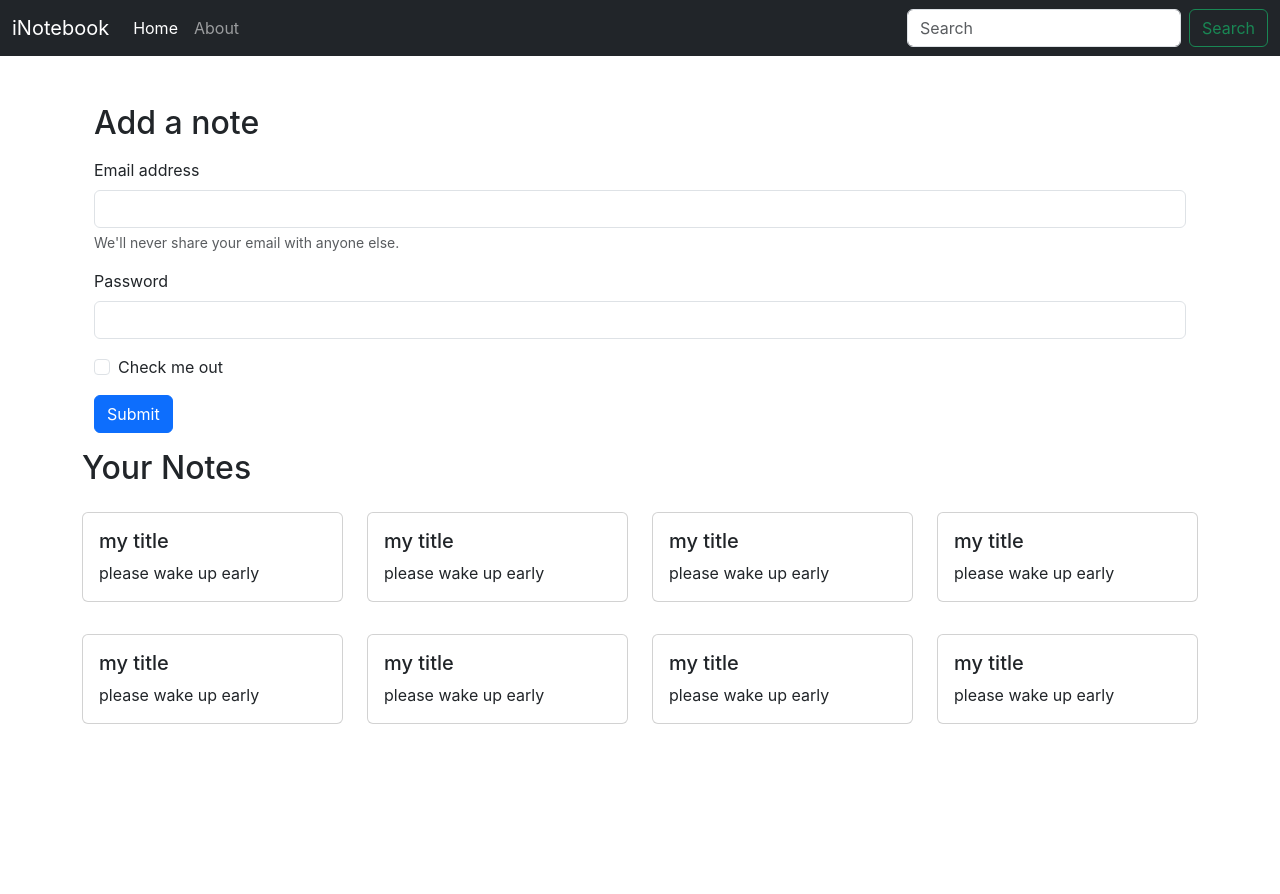
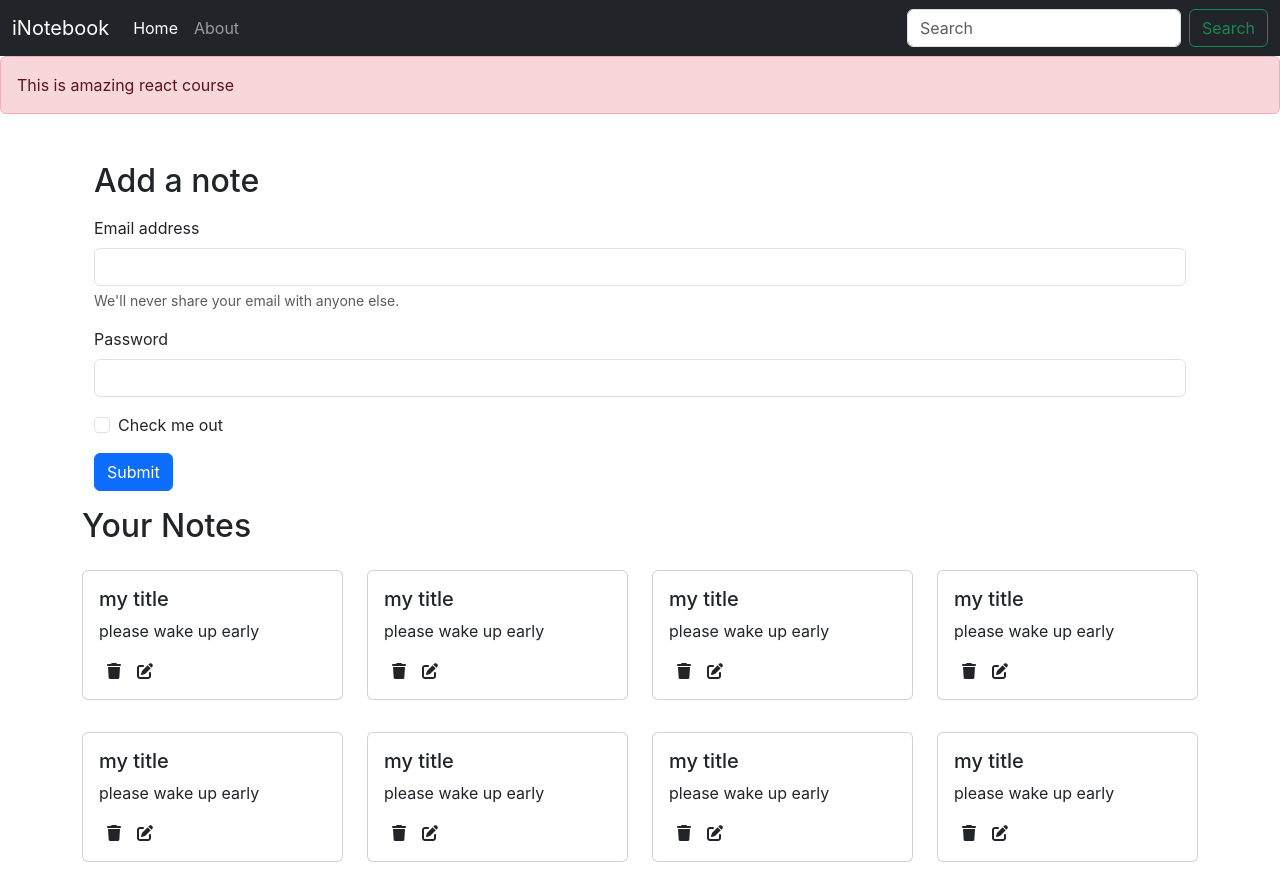
Before and after one commit to parshva555/inotebook, a React (Create React App) app: page / in a window 1280 px wide. Before the commit the page ends 800 px from the top, so only its background shows below. Built offline with nearby package versions, Linux system fonts and the light colour scheme.

Commit message:
Adding font awesome icons

```diff
--- a/public/index.html
+++ b/public/index.html
@@ -40,6 +40,7 @@
       To begin the development, run `npm start` or `yarn start`.
       To create a production bundle, use `npm run build` or `yarn build`.
     -->
+    <script src="https://kit.fontawesome.com/8511b278c6.js" crossorigin="anonymous"></script>
     <script src="https://cdn.jsdelivr.net/npm/bootstrap@5.3.2/dist/js/bootstrap.bundle.min.js" integrity="sha384-C6RzsynM9kWDrMNeT87bh95OGNyZPhcTNXj1NW7RuBCsyN/o0jlpcV8Qyq46cDfL" crossorigin="anonymous"></script>
   </body>
   </body>
--- a/src/App.js
+++ b/src/App.js
@@ -3,6 +3,7 @@
 import Navbar from "./components/Navbar";
 import { BrowserRouter, Routes, Route } from "react-router-dom";
 import NoteState from "./context/notes/NoteState";
+import Alert from "./components/Alert";
 
 function App() {
   return (
@@ -10,6 +11,7 @@
     <NoteState>
       <BrowserRouter>
         <Navbar />
+        <Alert message ="This is amazing react course" />
         <div className="container">
         <Routes>
           <Route path="/" element={<Home />}></Route>
--- /dev/null
+++ b/src/components/Alert.js
@@ -0,0 +1,13 @@
+import React from 'react'
+
+const Alert = (props) => {
+  return (
+    <div>
+        <div class="alert alert-danger" role="alert">
+            {props.message}
+</div>
+    </div>
+  )
+}
+
+export default Alert
--- a/src/components/Home.js
+++ b/src/components/Home.js
@@ -9,7 +9,7 @@
       <h2 className="mt-5">Add a note</h2>
       <form className="my-3" >
         <div className="mb-3">
-          <label for="exampleInputEmail1" className="form-label">
+          <label htmlFor="exampleInputEmail1" className="form-label">
             Email address
           </label>
           <input
@@ -23,7 +23,7 @@
           </div>
         </div>
         <div className="mb-3">
-          <label for="exampleInputPassword1" className="form-label">
+          <label htmlFor="exampleInputPassword1" className="form-label">
             Password
           </label>
           <input
@@ -38,7 +38,7 @@
             className="form-check-input"
             id="exampleCheck1"
           />
-          <label className="form-check-label" for="exampleCheck1">
+          <label className="form-check-label" htmlFor="exampleCheck1">
             Check me out
           </label>
         </div>
--- a/src/components/NoteItem.js
+++ b/src/components/NoteItem.js
@@ -8,6 +8,8 @@
         <div className="card-body">
           <h5 className="card-title">{note.title}</h5>
           <p className="card-text">{note.description}</p>
+          <i class="fa-solid fa-trash mx-2"></i>
+          <i class="fa-solid fa-pen-to-square mx-2"></i>
         </div>
       </div>
     </div>
--- a/src/components/Notes.js
+++ b/src/components/Notes.js
@@ -9,7 +9,7 @@
     <div className="row my-3">
     <h2>Your Notes</h2>
     {notes.map((note)=>{
-      return <NoteItem note={note}/>
+      return <NoteItem key={note._id} note={note}/>
     })}
     </div>
   )
--- a/src/context/notes/NoteState.js
+++ b/src/context/notes/NoteState.js
@@ -3,7 +3,7 @@
 const NoteState = (props) => {
     const notesInitial = [
         {
-          "_id": "65325fca6d90ff21a6801240",
+          "_id": "65325fca6d90ff21a68012401",
           "user": "6532467091bda43f38bd5665",
           "title": "my title",
           "description": "please wake up early",
@@ -12,7 +12,7 @@
           "__v": 0
         },
         {
-          "_id": "65325fca6d90ff21a6801242",
+          "_id": "65325fca6d90ff21a68012422",
           "user": "6532467091bda43f38bd5665",
           "title": " my title",
           "description": "please wake up early",
@@ -21,7 +21,16 @@
           "__v": 0
         },
         {
-            "_id": "65325fca6d90ff21a6801242",
+            "_id": "65325fca6d90ff21a68012423",
+            "user": "6532467091bda43f38bd5665",
+            "title": " my title",
+            "description": "please wake up early",
+            "tag": "personal",
+            "date": "2023-10-20T11:08:58.950Z",
+            "__v": 0
+          },
+          {
+            "_id": "65325fca6d90ff21a68012424",
             "user": "6532467091bda43f38bd5665",
             "title": " my title",
             "description": "please wake up early",
@@ -39,7 +48,7 @@
             "__v": 0
           },
           {
-            "_id": "65325fca6d90ff21a6801242",
+            "_id": "65325fca6d90ff21a68012425",
             "user": "6532467091bda43f38bd5665",
             "title": " my title",
             "description": "please wake up early",
@@ -48,7 +57,7 @@
             "__v": 0
           },
           {
-            "_id": "65325fca6d90ff21a6801242",
+            "_id": "65325fca6d90ff21a68012426",
             "user": "6532467091bda43f38bd5665",
             "title": " my title",
             "description": "please wake up early",
@@ -57,16 +66,7 @@
             "__v": 0
           },
           {
-            "_id": "65325fca6d90ff21a6801242",
-            "user": "6532467091bda43f38bd5665",
-            "title": " my title",
-            "description": "please wake up early",
-            "tag": "personal",
-            "date": "2023-10-20T11:08:58.950Z",
-            "__v": 0
-          },
-          {
-            "_id": "65325fca6d90ff21a6801242",
+            "_id": "65325fca6d90ff21a68012427",
             "user": "6532467091bda43f38bd5665",
             "title": " my title",
             "description": "please wake up early",
--- a/src/index.css
+++ b/src/index.css
@@ -11,3 +11,7 @@
   font-family: source-code-pro, Menlo, Monaco, Consolas, 'Courier New',
     monospace;
 }
+
+i{
+  cursor: pointer;
+}
```
